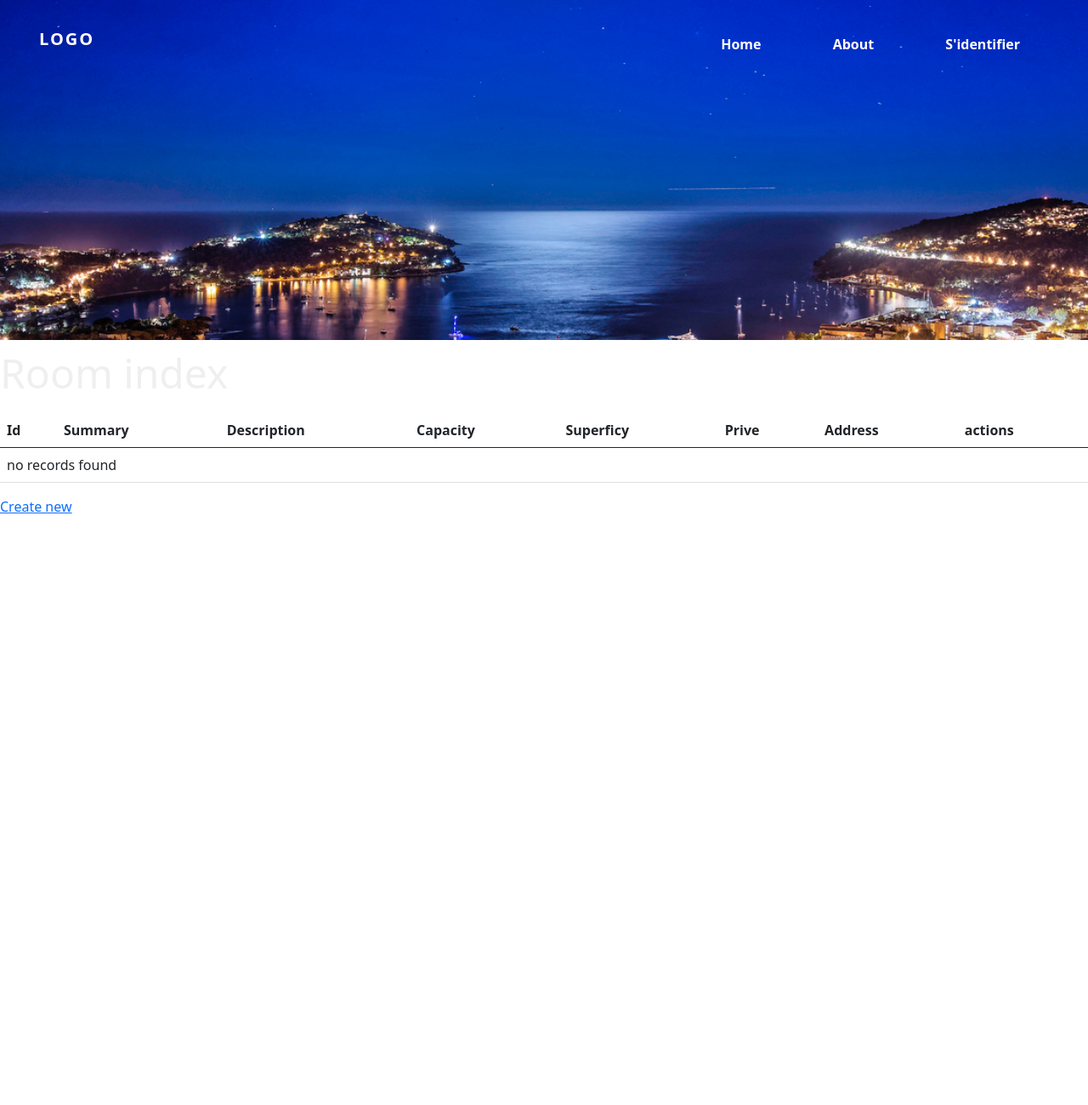
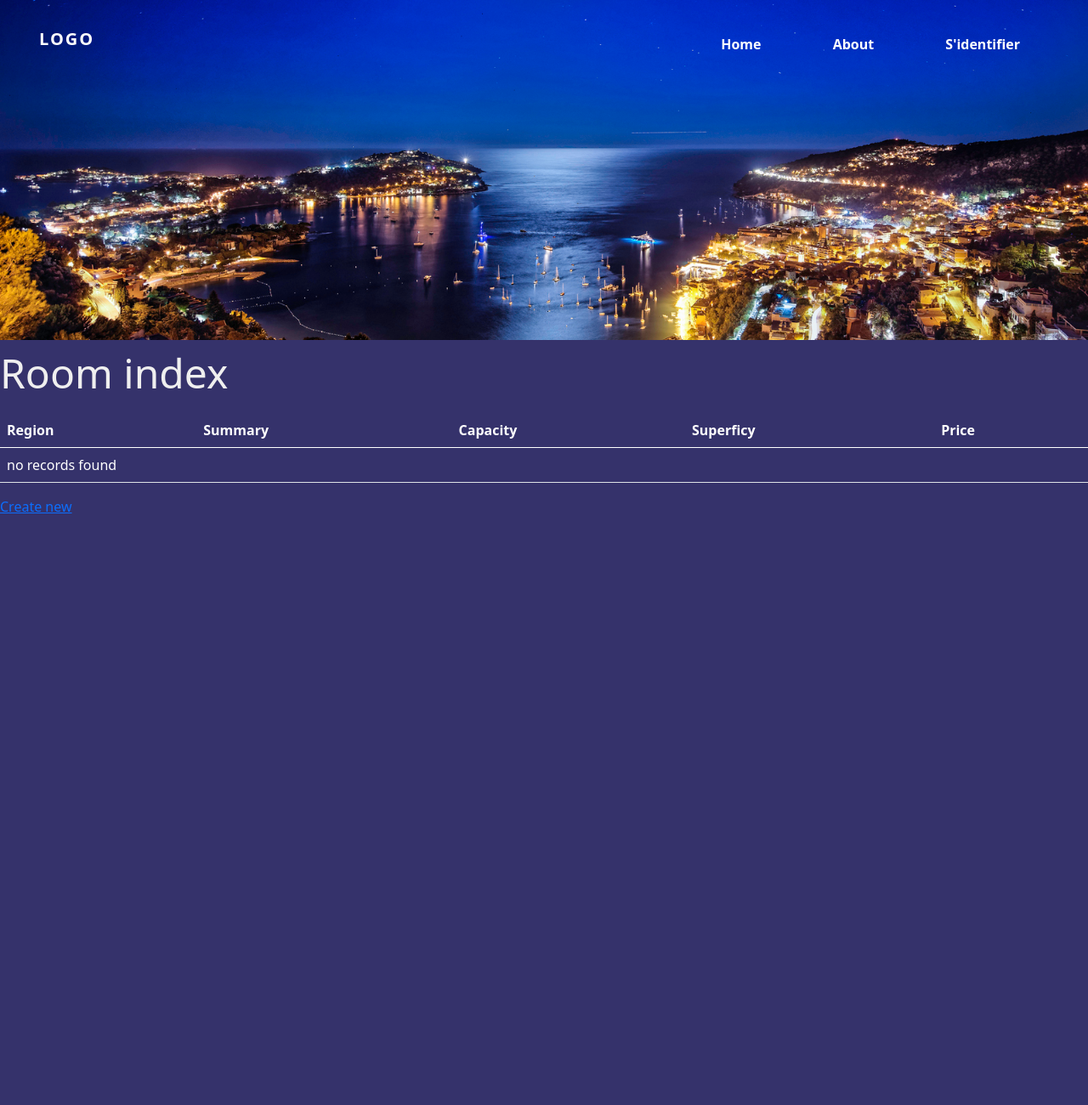
Before and after one commit to MauquieLouis/agvoy-app, a Symfony app: template templates/room/index.html.twig in a window 1280 px wide. Shown: the whole page at 85% size. Before the commit the page ends 604 px from the top, so only its background shows below. Run offline with Twig, Linux system fonts and the light colour scheme; the template is opened without the code that fills it, so the values that code supplies are empty; some libraries are stand-ins or nearby versions.

Commit message:
crud update

```diff
--- a/public/css/style.css
+++ b/public/css/style.css
@@ -24,6 +24,7 @@
 .backFormSection{
 	background-color:rgb(53,50,107);
 	height:900px;
+	color:white !important;
 }
 
 .disableAEffect
@@ -88,6 +89,11 @@ h1 {
     transform: translateY(-50%);
 }
 
+.tableStyle{
+	color:white !important;
+}
+
+
 /*---- W E I  / S E I ----*/
 .sei{
 	clip-path: polygon(100% 0, 0 17%, 0 80%, 100% 100%);
--- a/src/Form/RegionType.php
+++ b/src/Form/RegionType.php
@@ -15,7 +15,7 @@ class RegionType extends AbstractType
             ->add('name')
             ->add('presentation')
             ->add('country')
-            ->add('rooms')
+//             ->add('rooms')
         ;
     }
 
--- a/templates/base.html.twig
+++ b/templates/base.html.twig
@@ -50,6 +50,8 @@
                	</div>
 			</nav>
 		</header>
+		<div class="backFormSection">
         {% block body %}{% endblock %}
+        </div>
     </body>
 </html>
--- a/templates/owner/index.html.twig
+++ b/templates/owner/index.html.twig
@@ -5,7 +5,7 @@
 {% block body %}
     <h1>Owner index</h1>
 
-    <table class="table">
+    <table class="table tableStyle">
         <thead>
             <tr>
                 <th>Id</th>
--- a/templates/owner/show.html.twig
+++ b/templates/owner/show.html.twig
@@ -5,7 +5,7 @@
 {% block body %}
     <h1>Owner</h1>
 
-    <table class="table">
+    <table class="table tableStyle">
         <tbody>
             <tr>
                 <th>Id</th>
--- a/templates/region/index.html.twig
+++ b/templates/region/index.html.twig
@@ -5,7 +5,7 @@
 {% block body %}
     <h1>Region index</h1>
 
-    <table class="table">
+    <table class="table tableStyle">
         <thead>
             <tr>
                 <th>Id</th>
--- a/templates/region/show.html.twig
+++ b/templates/region/show.html.twig
@@ -5,7 +5,7 @@
 {% block body %}
     <h1>Region</h1>
 
-    <table class="table">
+    <table class="table tableStyle">
         <tbody>
             <tr>
                 <th>Id</th>
--- a/templates/room/index.html.twig
+++ b/templates/room/index.html.twig
@@ -5,29 +5,25 @@
 {% block body %}
     <h1>Room index</h1>
 
-    <table class="table">
+    <table class="table" style="color:white;">
         <thead>
             <tr>
-                <th>Id</th>
+            	<th>Region</th>
                 <th>Summary</th>
-                <th>Description</th>
                 <th>Capacity</th>
                 <th>Superficy</th>
-                <th>Prive</th>
-                <th>Address</th>
-                <th>actions</th>
+                <th>Price</th>
             </tr>
         </thead>
         <tbody>
         {% for room in rooms %}
             <tr>
-                <td>{{ room.id }}</td>
+                <td>{% for region in room.region %}{{ region.name }} | {% endfor %}</td>
                 <td>{{ room.summary }}</td>
                 <td>{{ room.description }}</td>
                 <td>{{ room.capacity }}</td>
                 <td>{{ room.superficy }}</td>
-                <td>{{ room.prive }}</td>
-                <td>{{ room.address }}</td>
+                <td>{{ room.price }}</td>
                 <td>
                     <a href="{{ path('room_show', {'id': room.id}) }}">show</a>
                     <a href="{{ path('room_edit', {'id': room.id}) }}">edit</a>
--- a/templates/room/show.html.twig
+++ b/templates/room/show.html.twig
@@ -5,7 +5,7 @@
 {% block body %}
     <h1>Room</h1>
 
-    <table class="table">
+    <table class="table" style="color:white;">
         <tbody>
             <tr>
                 <th>Id</th>
@@ -29,7 +29,7 @@
             </tr>
             <tr>
                 <th>Prive</th>
-                <td>{{ room.prive }}</td>
+                <td>{{ room.price }}</td>
             </tr>
             <tr>
                 <th>Address</th>
```
Also changed, not shown: migrations/Version20211004132049.php (added, +31 -0 lines), src/DataFixtures/AppFixtures.php (+8 -0 lines), src/Entity/Room.php (+5 -5 lines), src/Form/RoomType.php (+12 -2 lines).
